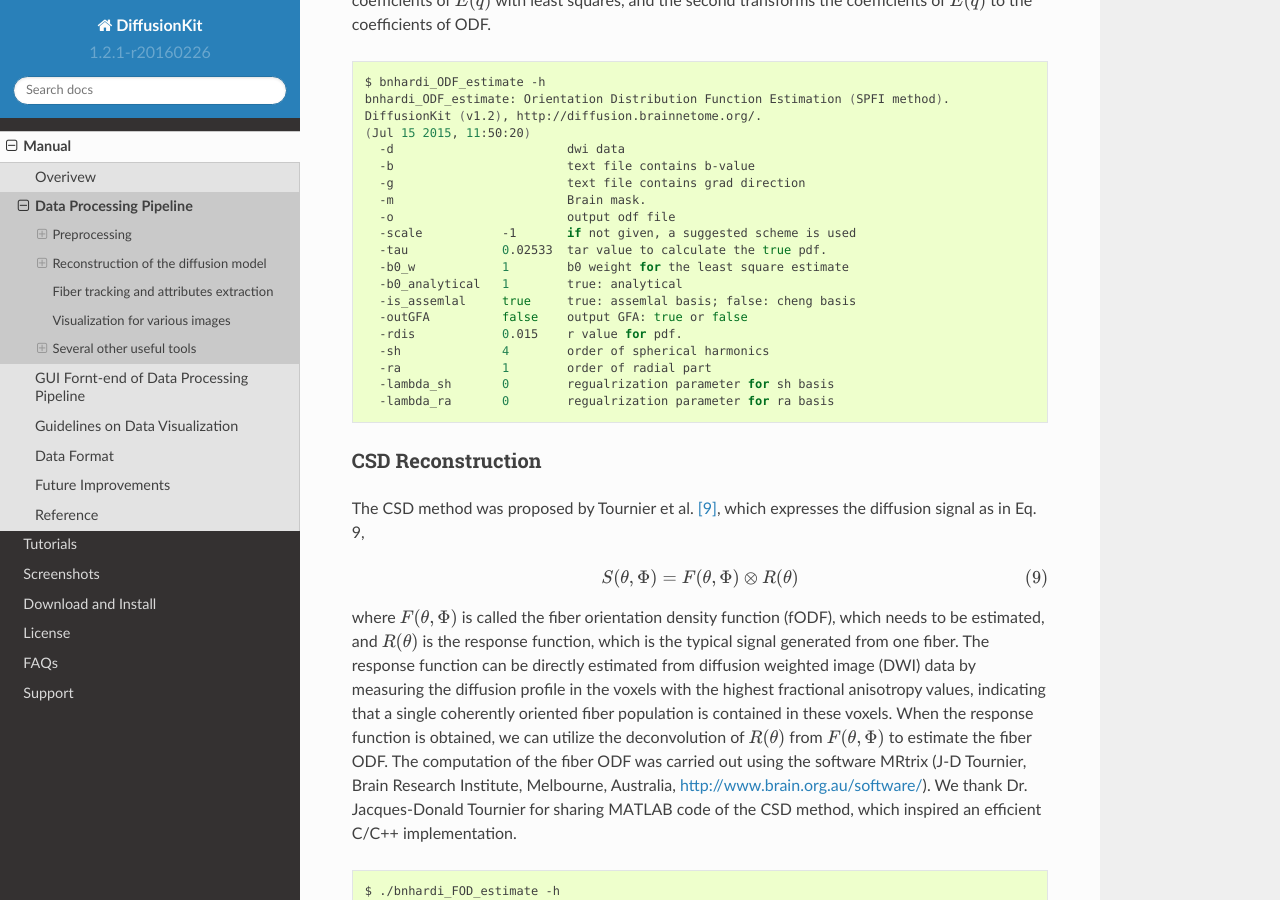
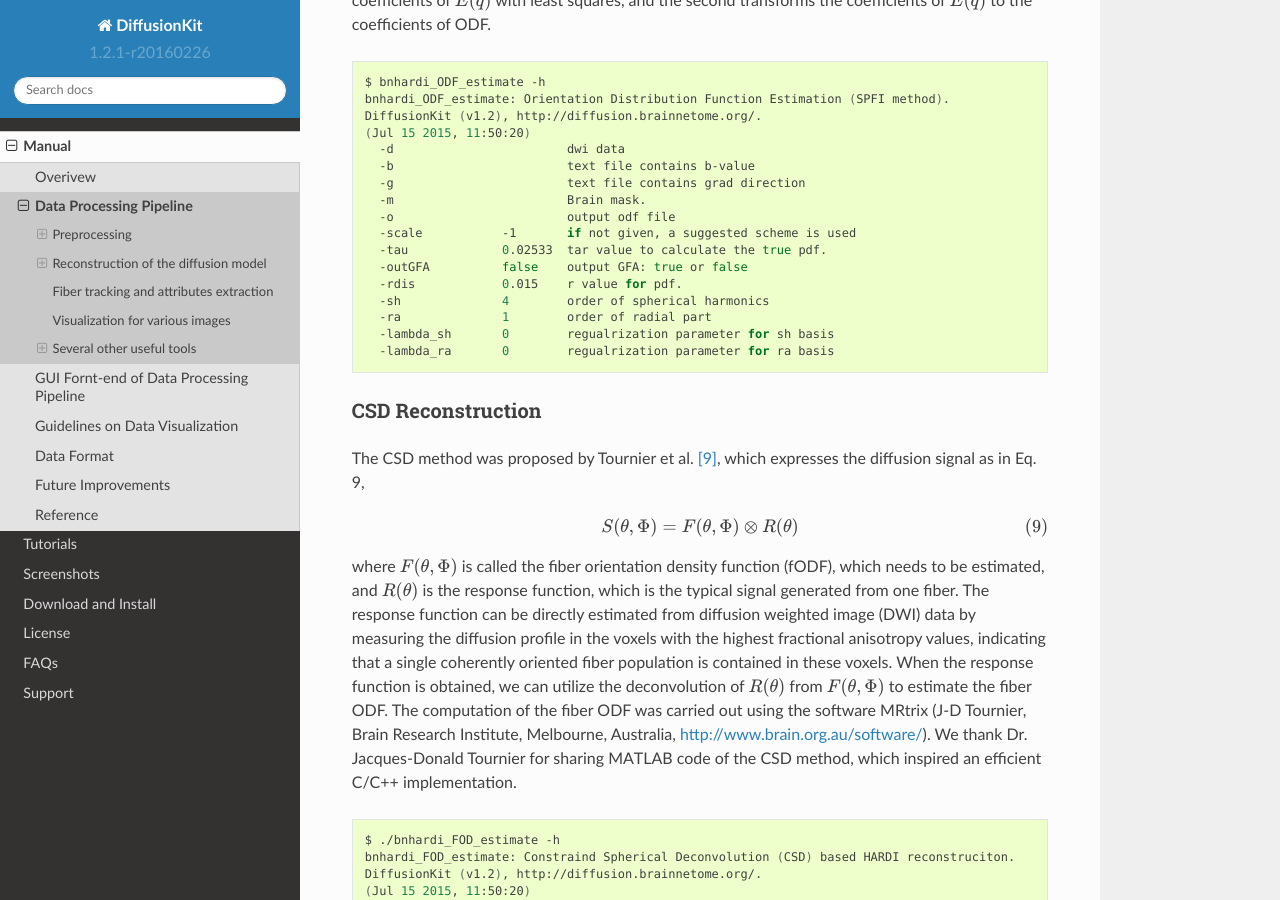
Before and after one commit to brainnetome/diffusionkit, a Sphinx documentation site: the page built from source/userguide.rst, in a window 1280 px wide and 900 px high, scrolled down 4603 px. Built offline with Sphinx 7.4.7 and the Read the Docs theme 2.0.0, drawn with Linux system fonts in a browser that asks for light colours; formulas are drawn with MathJax 3.

Commit message:
update reference and correct download link;

```diff
--- a/source/download.rst
+++ b/source/download.rst
@@ -60,7 +60,7 @@
 
 .. code-block:: bash
 
-  `curl http://diffusion.brainnetome.org/en/latest/_static/test-diffusionkit.sh`
+  $(curl http://diffusion.brainnetome.org/en/latest/_static/test-diffusionkit.sh)
 
 System requirement
 ==================
@@ -109,6 +109,6 @@
 
 To uninstall the software, just manually remove the entire folder where you untar-ed the .tar.gz file.
 
-That’s it! Enjoy the software now!
+That's it! Enjoy the software now!
 
 .. include:: common.txt
--- a/source/userguide.rst
+++ b/source/userguide.rst
@@ -293,9 +293,6 @@
     -o                        output odf file
     -scale           -1       if not given, a suggested scheme is used
     -tau             0.02533  tar value to calculate the true pdf.
-    -b0_w            1        b0 weight for the least square estimate
-    -b0_analytical   1        true: analytical
-    -is_assemlal     true     true: assemlal basis; false: cheng basis
     -outGFA          false    output GFA: true or false
     -rdis            0.015    r value for pdf.
     -sh              4        order of spherical harmonics
```
